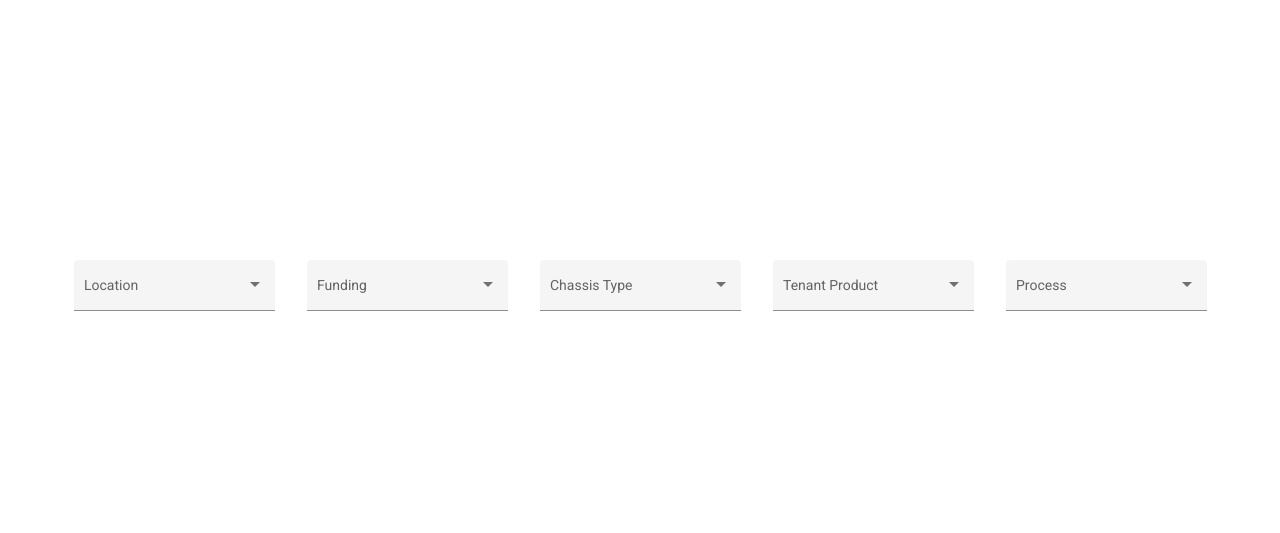
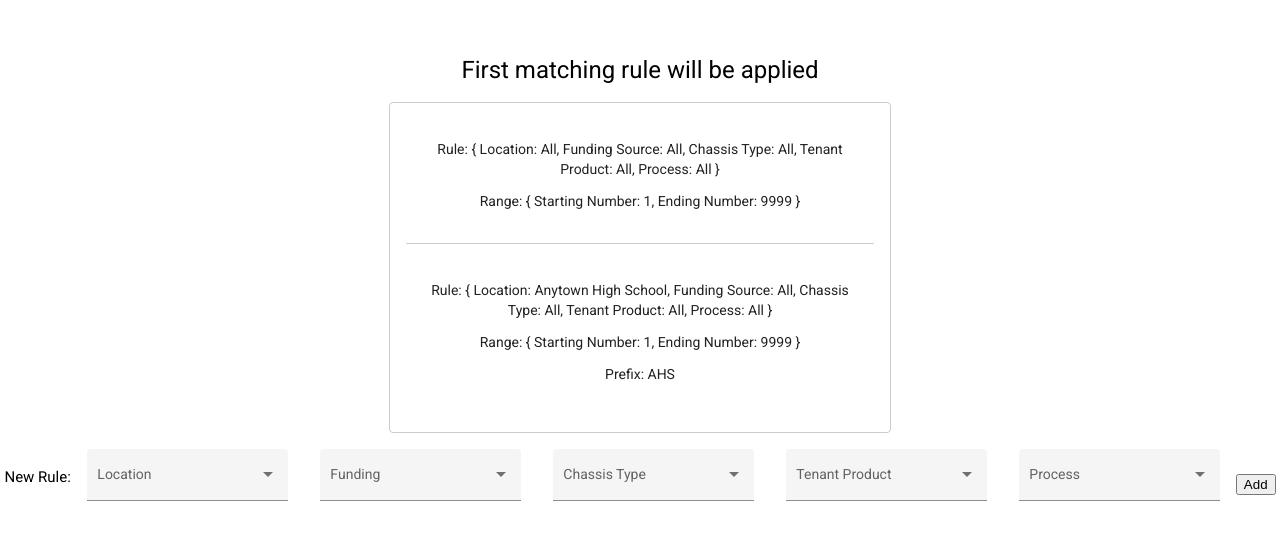
Before and after one commit to memarino92/asset-tagging, an Angular app: page / in a window 1280 px wide. Shown: the part 105-638 px from the top of the page. Built offline with nearby package versions, Linux system fonts and the light colour scheme.

Commit message:
add drag and drop reordering of rules

```diff
--- a/src/app/app.component.css
+++ b/src/app/app.component.css
@@ -1,6 +1,62 @@
 .app {
   height: 100%;
   width: 100%;
+  display: flex;
+  flex-direction: column;
+  align-items: center;
+  justify-content: center;
+}
+
+.rules {
+  width: 500px;
+  max-width: 100%;
+  border: solid 1px #ccc;
+  min-height: 60px;
+  display: block;
+  background: white;
+  border-radius: 4px;
+  overflow: hidden;
+}
+
+.rule {
+  margin: 1rem;
+  padding: 20px 10px;
+  border-bottom: solid 1px #ccc;
+  color: rgba(0, 0, 0, 0.87);
+  display: flex;
+  flex-direction: column;
+  align-items: center;
+  justify-content: space-between;
+  box-sizing: border-box;
+  cursor: move;
+  background: white;
+  font-size: 14px;
+  text-align: center;
+}
+.cdk-drag-preview {
+  box-sizing: border-box;
+  border-radius: 4px;
+  box-shadow: 0 5px 5px -3px rgba(0, 0, 0, 0.2),
+    0 8px 10px 1px rgba(0, 0, 0, 0.14), 0 3px 14px 2px rgba(0, 0, 0, 0.12);
+}
+
+.cdk-drag-placeholder {
+  opacity: 0;
+}
+
+.cdk-drag-animating {
+  transition: transform 250ms cubic-bezier(0, 0, 0.2, 1);
+}
+
+.rule:last-child {
+  border: none;
+}
+
+.rules.cdk-drop-list-dragging .example-box:not(.cdk-drag-placeholder) {
+  transition: transform 250ms cubic-bezier(0, 0, 0.2, 1);
+}
+
+.rule-dropdowns {
   display: flex;
   align-items: center;
   justify-content: center;
--- a/src/app/app.component.html
+++ b/src/app/app.component.html
@@ -1,9 +1,24 @@
 <div class="app">
+  <div>
+    <h1>First matching rule will be applied</h1>
+  </div>
+  <div class="rules" cdkDropList (cdkDropListDropped)="drop($event)">
+    <div class="rule" *ngFor="let rule of rules" cdkDrag>
+      <p>Rule: {{ rule.rule }}</p>
+      <p>Range: {{ rule.range }}</p>
+      <p *ngIf="rule.prefix">Prefix: {{ rule.prefix }}</p>
+    </div>
+  </div>
+  <div class="rule-dropdowns">
+    <h4>New Rule:</h4>
     <div>
       <mat-form-field appearance="fill">
         <mat-label>Location</mat-label>
         <mat-select>
-        <mat-option *ngFor="let location of locations" [value]="location.name">
+          <mat-option
+            *ngFor="let location of locations"
+            [value]="location.name"
+          >
             {{ location.name }}
           </mat-option>
         </mat-select>
@@ -58,4 +73,6 @@
         </mat-select>
       </mat-form-field>
     </div>
+    <button mat-fab>Add</button>
   </div>
+</div>
--- a/src/app/app.component.ts
+++ b/src/app/app.component.ts
@@ -1,4 +1,5 @@
 import { Component } from '@angular/core';
+import { CdkDragDrop, moveItemInArray } from '@angular/cdk/drag-drop';
 
 interface Location {
   name: string;
@@ -16,6 +17,12 @@ interface Process {
   name: string;
 }
 
+interface Rule {
+  rule: string;
+  range: string;
+  prefix?: string;
+}
+
 @Component({
   selector: 'app-root',
   templateUrl: './app.component.html',
@@ -24,27 +31,47 @@ interface Process {
 export class AppComponent {
   title = 'asset-tagging';
   locations: Location[] = [
+    { name: 'All' },
     { name: 'Anytown High School' },
     { name: 'Anytown Middle School' },
     { name: 'Anytown Elementary School' },
   ];
   fundingSources: FundingSource[] = [
+    { name: 'All' },
     { name: 'Purchase' },
     { name: 'Donation' },
   ];
   chassisTypes: ChassisType[] = [
+    { name: 'All' },
     { name: 'Laptop' },
     { name: 'Chromebook' },
     { name: 'Desktop' },
   ];
   tenantProducts: TenantProduct[] = [
+    { name: 'All' },
     { name: 'Asus C204MA Chromebook' },
     { name: 'Aver X30i Cart' },
     { name: 'Lenovo 300e Chromebook 2nd Gen' },
   ];
   processes: Process[] = [
+    { name: 'All' },
     { name: 'Standalone' },
     { name: 'Carted' },
     { name: 'Carted on Site' },
   ];
+  rules: Rule[] = [
+    {
+      rule: '{ Location: All, Funding Source: All, Chassis Type: All, Tenant Product: All, Process: All }',
+      range: '{ Starting Number: 1, Ending Number: 9999 }',
+    },
+    {
+      rule: '{ Location: Anytown High School, Funding Source: All, Chassis Type: All, Tenant Product: All, Process: All }',
+      range: '{ Starting Number: 1, Ending Number: 9999 }',
+      prefix: 'AHS',
+    },
+  ];
+
+  drop(event: CdkDragDrop<string[]>) {
+    moveItemInArray(this.rules, event.previousIndex, event.currentIndex);
+  }
 }
--- a/src/app/app.module.ts
+++ b/src/app/app.module.ts
@@ -5,6 +5,7 @@ import { AppComponent } from './app.component';
 import { BrowserAnimationsModule } from '@angular/platform-browser/animations';
 import { MatFormFieldModule } from '@angular/material/form-field';
 import { MatSelectModule } from '@angular/material/select';
+import { DragDropModule } from '@angular/cdk/drag-drop';
 
 @NgModule({
   declarations: [AppComponent],
@@ -13,6 +14,7 @@ import { MatSelectModule } from '@angular/material/select';
     BrowserAnimationsModule,
     MatFormFieldModule,
     MatSelectModule,
+    DragDropModule,
   ],
   providers: [],
   bootstrap: [AppComponent],
```
Lines whose indentation alone changed are shown as unchanged.
